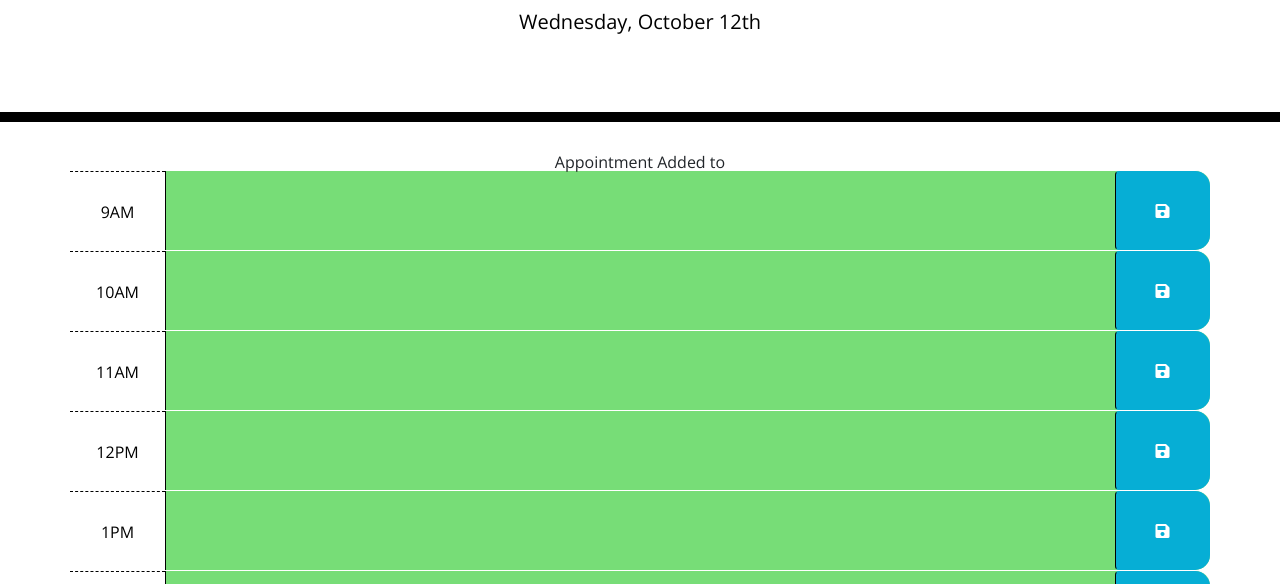
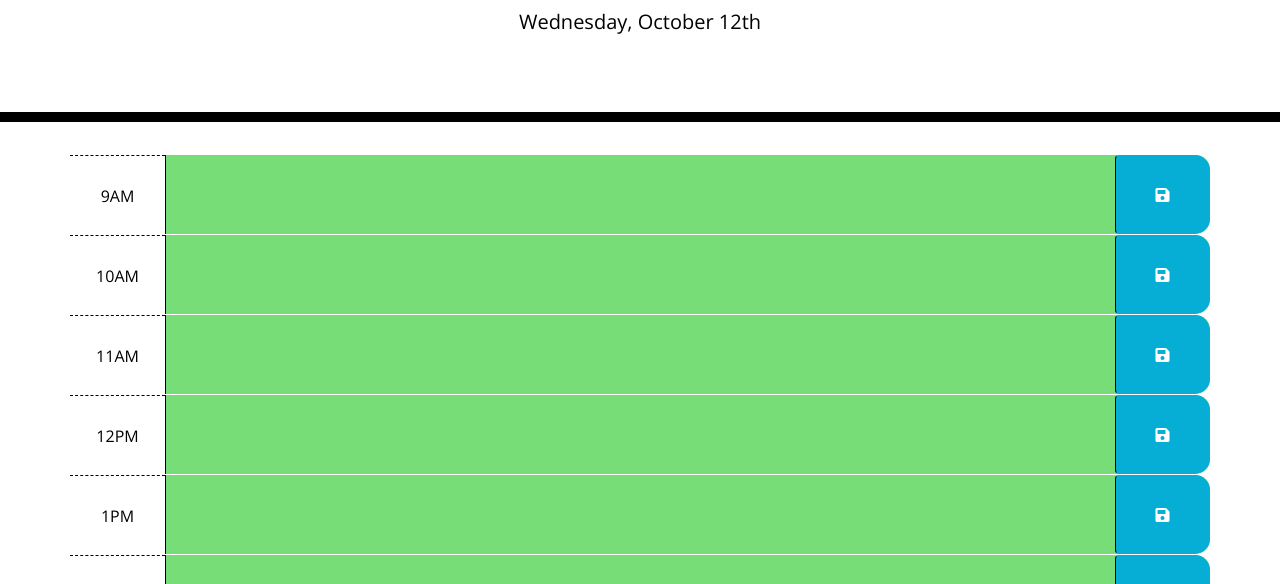
Before and after one commit to youssefojeil/05-Work-Day-Scheduler, a plain HTML site: page index.html in a window 1280 px wide. Shown: the part 182-766 px from the top of the page. Drawn offline with nearby package versions, Linux system fonts and the light colour scheme.

Commit message:
remove unnecessary skeletal html code

```diff
--- a/index.html
+++ b/index.html
@@ -28,7 +28,7 @@
       <p class="lead">A simple calendar app for scheduling your work day</p>
       <p id="currentDay" class="lead"></p>
     </header>
-    <section class="text-center notification" id="notify">Appointment Added to </section>
+    <section class="text-center notification" id="notify"></section>
     <div class="container">
 
       <!-- Timeblocks go here -->
```
